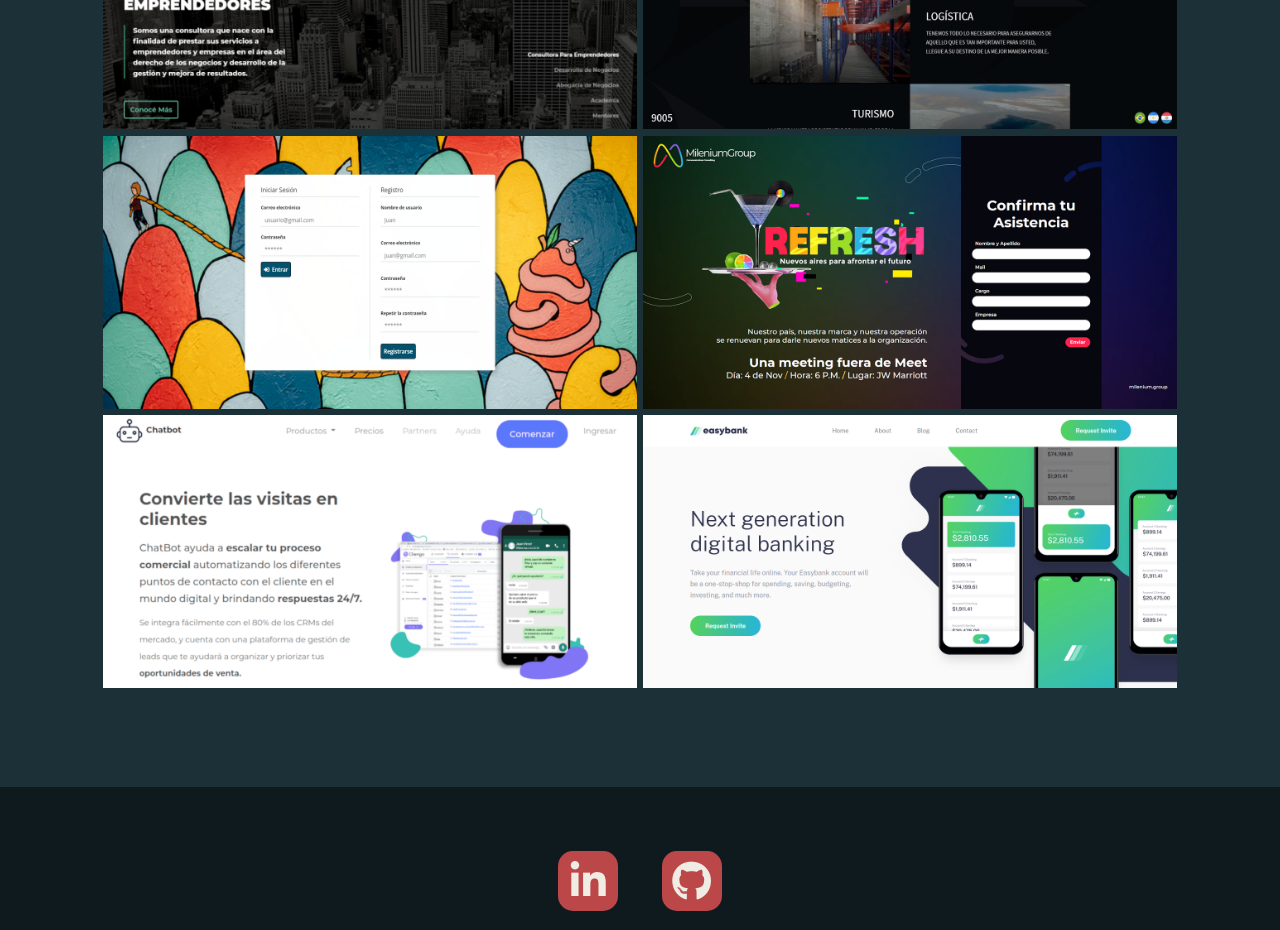
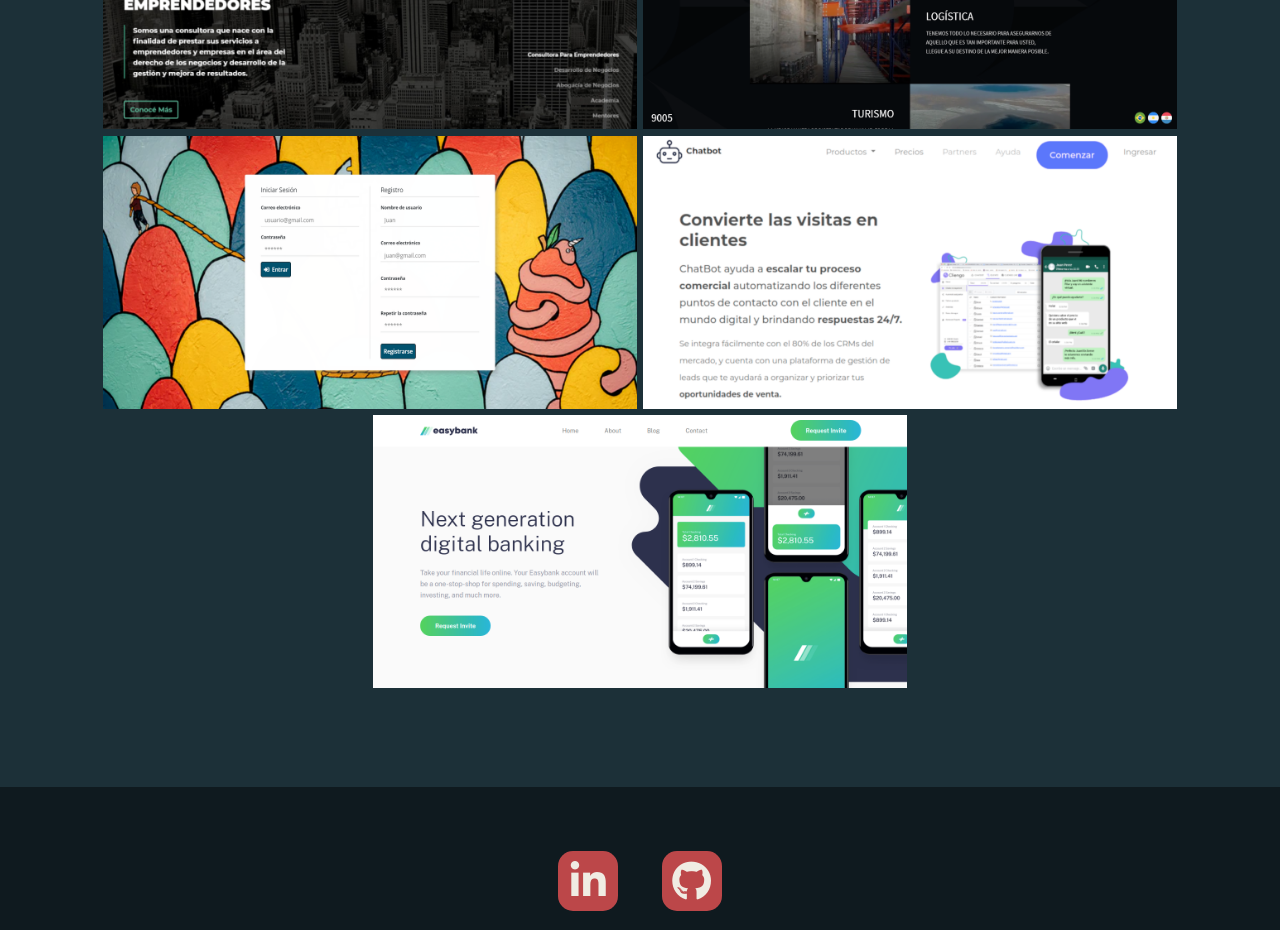
Before and after one commit to fsiqueirag/portfolio-react, a React (Create React App) app: page / in a window 1280 px wide. Shown: the part 3000-3930 px from the top of the page. Built offline with nearby package versions, Linux system fonts and the light colour scheme.

Commit message:
Revert "agregar proyecto a portfolio"
This reverts commit cc59d0bb1016e540b37b75933b3bb971bee41485.

```diff
--- a/src/components/portfolio/Portfolio.jsx
+++ b/src/components/portfolio/Portfolio.jsx
@@ -11,7 +11,6 @@ export const Portfolio = () => {
                 <WebPage src="./images/consultora.png" href="https://consultoraparaemprendedores.com" alt="consultora" iconClasses={["fab fa-html5", "fab fa-css3-alt", "fab fa-js-square", "fab fa-bootstrap", "fab fa-react"]} />
                 <WebPage src="./images/grupo-hernandez.png" href="https://www.grupohernandezsa.com/" alt="grupo hernandez" iconClasses={["fab fa-html5", "fab fa-css3-alt", "fab fa-js-square", "fab fa-bootstrap"]} />
                 <WebPage src="./images/blog.png" href="https://react-blog-fab.herokuapp.com/" alt="blog app" iconClasses={["fab fa-html5", "fab fa-css3-alt", "fab fa-js-square", "fab fa-bootstrap", "fab fa-react fab-fa-node-js"]} />
-                <WebPage src="./images/milenium-save-the-date.png" href="http://milenium.group/eventorefresh/" alt="save the date" iconClasses={["fab fa-html5", "fab fa-css3-alt", "fab fa-js-square", "fab fa-bootstrap"]} />
                 <WebPage src="./images/chatbot.png" href="https://chatbotpreview.herokuapp.com" alt="chatbot" iconClasses={["fab fa-html5", "fab fa-css3-alt", "fab fa-js-square", "fab fa-bootstrap"]} />
                 <WebPage src="./images/easybank.png" href="https://easybank-2.vercel.app" alt="easybank" iconClasses={["fab fa-html5", "fab fa-css3-alt", "fab fa-js-square", "fab fa-bootstrap"]} />
             </div>
```
Also changed, not shown: public/images/milenium-save-the-date.png (deleted), 9 other files (tests, documents, lock files or other folders).
